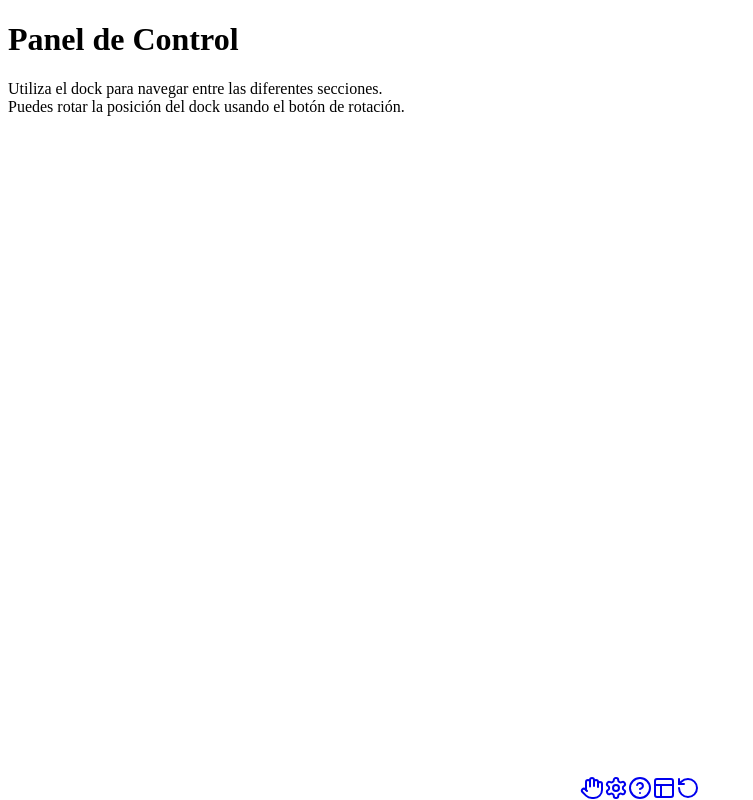
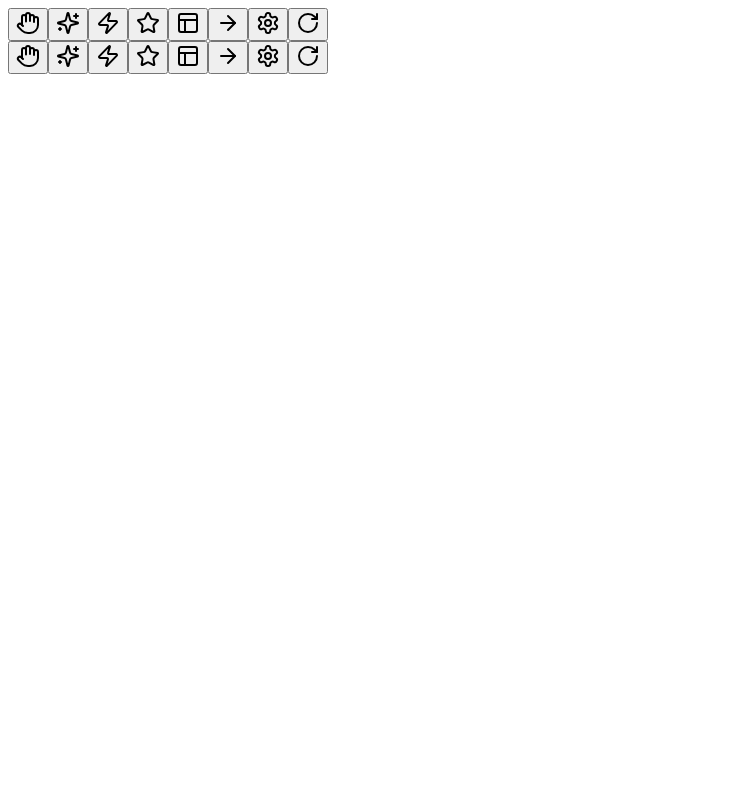
Before and after one commit to JohnMarulanda/GestureAI-UI, a React (Vite) app in the folder src/renderer/: page /control in a window 1280 px wide. Shown: the whole page, without its empty margins (0-753 px from the left). Built offline with nearby package versions, Linux system fonts and the light colour scheme.

Commit message:
feat(ControlPanel): enhance dock with interactive animations and new app icons

```diff
--- a/src/renderer/src/pages/ControlPanel.tsx
+++ b/src/renderer/src/pages/ControlPanel.tsx
@@ -1,72 +1,157 @@
-import { Hand, HelpCircle, Layout, RotateCcw, Settings } from 'lucide-react';
-import { Dock } from 'primereact/dock';
-import { useState } from 'react';
+'use client';
+
+import * as Tooltip from '@radix-ui/react-tooltip';
+import { MotionValue, animate, motion, useMotionValue, useSpring, useTransform } from 'framer-motion';
+import { ArrowRight, Hand, Layout, RotateCw, Settings, Sparkles, Star, Zap } from 'lucide-react';
+import { ReactNode, useRef } from 'react';
 import { useNavigate } from 'react-router-dom';
+
+const SCALE = 2.25; // Factor máximo de escala de un icono
+const DISTANCE = 110; // Píxeles antes de que el mouse afecte a un icono
+const NUDGE = 40; // Píxeles que los iconos se alejan del mouse
+const SPRING = {
+    mass: 0.1,
+    stiffness: 170,
+    damping: 12,
+};
 
 export default function ControlPanel() {
     const navigate = useNavigate();
-    const [position, setPosition] = useState<'bottom' | 'top' | 'left' | 'right'>('bottom');
+    const mouseLeft = useMotionValue(-Infinity);
+    const mouseRight = useMotionValue(-Infinity);
+    const left = useTransform(mouseLeft, [0, 40], [0, -40]);
+    const right = useTransform(mouseRight, [0, 40], [0, -40]);
+    const leftSpring = useSpring(left, SPRING);
+    const rightSpring = useSpring(right, SPRING);
 
-    const items = [
-        {
-            label: 'Detección',
-            icon: () => <Hand className="w-6 h-6" />,
-            command: () => navigate('/detection')
-        },
-        {
-            label: 'Configuración',
-            icon: () => <Settings className="w-6 h-6" />,
-            command: () => navigate('/settings')
-        },
-        {
-            label: 'Ayuda',
-            icon: () => <HelpCircle className="w-6 h-6" />,
-            command: () => navigate('/help')
-        },
-        {
-            label: 'Inicio',
-            icon: () => <Layout className="w-6 h-6" />,
-            command: () => navigate('/')
-        },
-        {
-            label: 'Rotar Dock',
-            icon: () => <RotateCcw className="w-6 h-6" />,
-            command: () => {
-                const positions: Array<'bottom' | 'top' | 'left' | 'right'> = ['bottom', 'right', 'top', 'left'];
-                const currentIndex = positions.indexOf(position);
-                const nextIndex = (currentIndex + 1) % positions.length;
-                setPosition(positions[nextIndex]);
-            }
-        }
+    const APPS = [
+        { label: 'Detección', icon: Hand, path: '/detection' },
+        { label: 'Gestos', icon: Sparkles, path: '/gestures' },
+        { label: 'Acciones', icon: Zap, path: '/actions' },
+        { label: 'Favoritos', icon: Star, path: '/favorites' },
+        { label: 'Inicio', icon: Layout, path: '/' },
+        { label: 'Más Apps', icon: ArrowRight, path: '/more-apps' },
+        { label: 'Configuración', icon: Settings, path: '/settings' },
+        { label: 'Rotar Dock', icon: RotateCw, path: '/rotate' },
     ];
 
     return (
-        <div className="min-h-screen bg-gradient-to-b from-gray-900 via-gray-800 to-black text-white p-8 relative overflow-hidden">
+        <div className="min-h-screen bg-gradient-to-b from-gray-900 via-gray-800 to-black text-white p-8 relative overflow-hidden select-none drag">
             <div className="relative z-10 max-w-7xl mx-auto">
-                <h1 className="text-4xl font-bold text-center mb-8 bg-clip-text text-transparent bg-gradient-to-r from-purple-400 via-purple-500 to-purple-600">
-                    Panel de Control
-                </h1>
 
-                <div className="flex items-center justify-center h-[calc(100vh-200px)]">
-                    <p className="text-xl text-gray-300 text-center">
-                        Utiliza el dock para navegar entre las diferentes secciones.
-                        <br />
-                        Puedes rotar la posición del dock usando el botón de rotación.
-                    </p>
-                </div>
+                <Tooltip.Provider delayDuration={0}>
+                    <motion.div
+                        onMouseMove={(e) => {
+                            const { left, right } = e.currentTarget.getBoundingClientRect();
+                            const offsetLeft = e.clientX - left;
+                            const offsetRight = right - e.clientX;
+                            mouseLeft.set(offsetLeft);
+                            mouseRight.set(offsetRight);
+                        }}
+                        onMouseLeave={() => {
+                            mouseLeft.set(-Infinity);
+                            mouseRight.set(-Infinity);
+                        }}
+                        className="mx-auto hidden h-20 items-end gap-4 px-4 pb-4 sm:flex relative w-fit"
+                    >
+                        <motion.div
+                            className="absolute rounded-2xl inset-y-0 bg-gray-700/50 backdrop-blur-sm border border-gray-600/50 -z-10"
+                            style={{ left: leftSpring, right: rightSpring }}
+                        />
 
-                <Dock
-                    model={items}
-                    position={position}
-                    className="bg-gray-800/50 backdrop-blur-sm border border-gray-700/50 rounded-lg p-2 hover:bg-gray-700/50 transition-colors duration-200"
-                    style={{
-                        '--dock-item-hover-bg': 'rgba(107, 114, 128, 0.3)',
-                        '--dock-item-active-bg': 'rgba(139, 92, 246, 0.3)',
-                        '--dock-item-width': '3rem',
-                        '--dock-item-height': '3rem'
-                    }}
-                />
+                        {APPS.map((app, i) => (
+                            <AppIcon key={i} mouseLeft={mouseLeft} onClick={() => navigate(app.path)}>
+                                <app.icon className="w-7 h-7 text-gray-900" />
+                                {app.label}
+                            </AppIcon>
+                        ))}
+                    </motion.div>
+
+                    <div className="sm:hidden">
+                        <div className="mx-auto flex h-16 max-w-full items-end gap-4 overflow-x-scroll rounded-2xl bg-gray-700/50 backdrop-blur-sm px-4 pb-3">
+                            {APPS.map((app, i) => (
+                                <button
+                                    key={i}
+                                    onClick={() => navigate(app.path)}
+                                    className="aspect-square w-10 flex-shrink-0 rounded-full bg-white/90 flex items-center justify-center"
+                                >
+                                    <app.icon className="w-7 h-7 text-gray-900" />
+                                </button>
+                            ))}
+                        </div>
+                    </div>
+                </Tooltip.Provider>
             </div>
         </div>
     );
 }
+
+function AppIcon({
+    mouseLeft,
+    children,
+    onClick,
+}: {
+    mouseLeft: MotionValue;
+    children: ReactNode;
+    onClick: () => void;
+}) {
+    const ref = useRef<HTMLButtonElement>(null);
+
+    const distance = useTransform(() => {
+        const bounds = ref.current
+            ? { x: ref.current.offsetLeft, width: ref.current.offsetWidth }
+            : { x: 0, width: 0 };
+
+        return mouseLeft.get() - bounds.x - bounds.width / 2;
+    });
+
+    const scale = useTransform(distance, [-DISTANCE, 0, DISTANCE], [1, SCALE, 1]);
+    const x = useTransform(() => {
+        const d = distance.get();
+        if (d === -Infinity) {
+            return 0;
+        } else if (d < -DISTANCE || d > DISTANCE) {
+            return Math.sign(d) * -1 * NUDGE;
+        } else {
+            return (-d / DISTANCE) * NUDGE * scale.get();
+        }
+    });
+
+    const scaleSpring = useSpring(scale, SPRING);
+    const xSpring = useSpring(x, SPRING);
+    const y = useMotionValue(0);
+
+    return (
+        <Tooltip.Root>
+            <Tooltip.Trigger asChild>
+                <motion.button
+                    ref={ref}
+                    style={{ x: xSpring, scale: scaleSpring, y }}
+                    onClick={() => {
+                        onClick();
+                        animate(y, [0, -40, 0], {
+                            repeat: 2,
+                            ease: [
+                                [0, 0, 0.2, 1],
+                                [0.8, 0, 1, 1],
+                            ],
+                            duration: 0.7,
+                        });
+                    }}
+                    className="aspect-square block w-12 rounded-full bg-white/90 shadow origin-bottom flex items-center justify-center no-drag"
+                >
+                    {Array.isArray(children) ? children[0] : children}
+                </motion.button>
+            </Tooltip.Trigger>
+            <Tooltip.Portal>
+                <Tooltip.Content
+                    sideOffset={10}
+                    className="bg-gray-700 shadow shadow-black/20 border border-gray-600/50 px-2 py-1.5 text-sm rounded text-white font-medium z-50"
+                >
+                    {Array.isArray(children) ? children[1] : null}
+                    <Tooltip.Arrow />
+                </Tooltip.Content>
+            </Tooltip.Portal>
+        </Tooltip.Root>
+    );
+}
```
